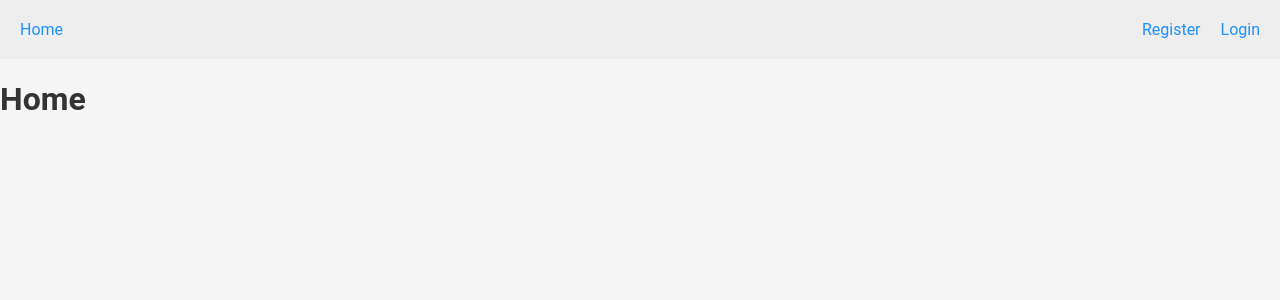
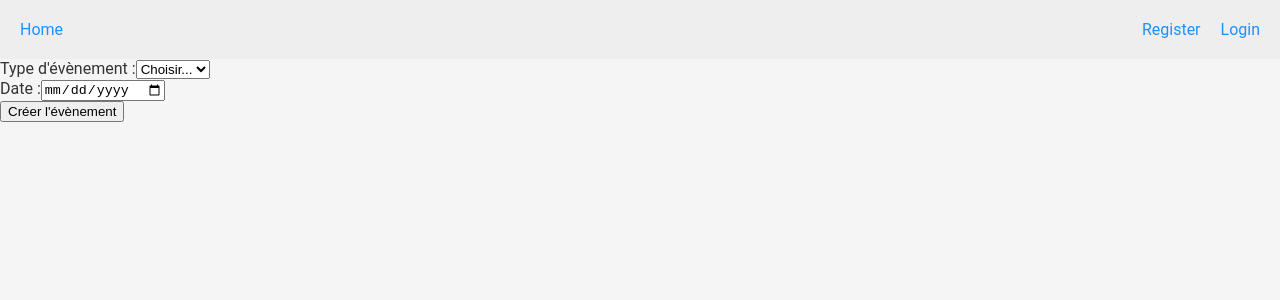
Before and after one commit to Leno-Renaud/social-network-react-fastify, a React (Vite) app in the folder frontend/: page / in a window 1280 px wide. Shown: the top 300 px of the page. Built offline with nearby package versions, Linux system fonts and the light colour scheme.

Commit message:
description des bases

```diff
--- a/frontend/src/App.jsx
+++ b/frontend/src/App.jsx
@@ -1,12 +1,12 @@
 import { BrowserRouter, Routes, Route, Link } from 'react-router-dom';
 import Navbar from './Components/Navbar/Navbar';
-import Home from './Components/Home';
+import Home from './Pages/Home';
 import Register from './Components/Register/Register';
 import Login from './Components/Login/Login';
 
 import './global.scss'
 
-function App() {
+export default function App() {
   return (
       <BrowserRouter>
         <Navbar/>
@@ -18,5 +18,3 @@ function App() {
       </BrowserRouter>
   )
 }
-
-export default App
--- a/frontend/src/Components/Home.jsx
+++ /dev/null
@@ -1,7 +0,0 @@
-export default function Home(){
-    return(
-        <div>
-            <h1>Home</h1>
-        </div>
-    )
-}
--- a/frontend/src/Components/Register/Register.jsx
+++ b/frontend/src/Components/Register/Register.jsx
@@ -1,6 +1,6 @@
 import { useContext, useState } from "react";
 import styles from "./Register.module.scss"
-import { register } from "../../api/auth.jsx";
+import { register } from "../../Api/auth.jsx";
 import { AuthContext } from "../../Context/AuthContext";
 import { useNavigate } from "react-router-dom";
 
--- /dev/null
+++ b/frontend/src/Components/SearchEvents/SearchEvents.jsx
@@ -0,0 +1,24 @@
+export default function SearchEvents(){
+    return(
+        <div>
+            <form>
+            <label>Type d'évènement :</label>
+            <select>
+                <option value="">Choisir...</option>
+                <option value="soirée">Soirée</option>
+                <option value="concert">Concert</option>
+                <option value="sport">Sport</option>
+            </select>
+
+            <br />
+
+            <label>Date :</label>
+            <input type="date"/>
+
+            <br />
+
+            <button type="submit">Créer l'évènement</button>
+            </form>
+        </div>
+    )
+}
--- a/frontend/src/Context/AuthContext.jsx
+++ b/frontend/src/Context/AuthContext.jsx
@@ -1,5 +1,5 @@
 import { createContext, useState, useEffect } from "react"
-import { getCurrentUser, login } from "../api/auth.jsx"
+import { getCurrentUser, login } from "../Api/auth.jsx"
 
 export const AuthContext = createContext()
 
--- /dev/null
+++ b/frontend/src/Pages/Home.jsx
@@ -0,0 +1,11 @@
+//Exemple pour un composant nommé Composant
+//import Composant from '../Components/Composant/Composant';
+import SearchEvents from '../Components/SearchEvents/SearchEvents';
+
+export default function Home(){
+    //Insérer ici pour tester des composants.
+    // exemple: return(<Composant/>)
+    return(
+        <SearchEvents/>
+    )
+}
```
Also changed, not shown: frontend/src/Components/SearchEvents/SearchEvents.module.scss (added).
